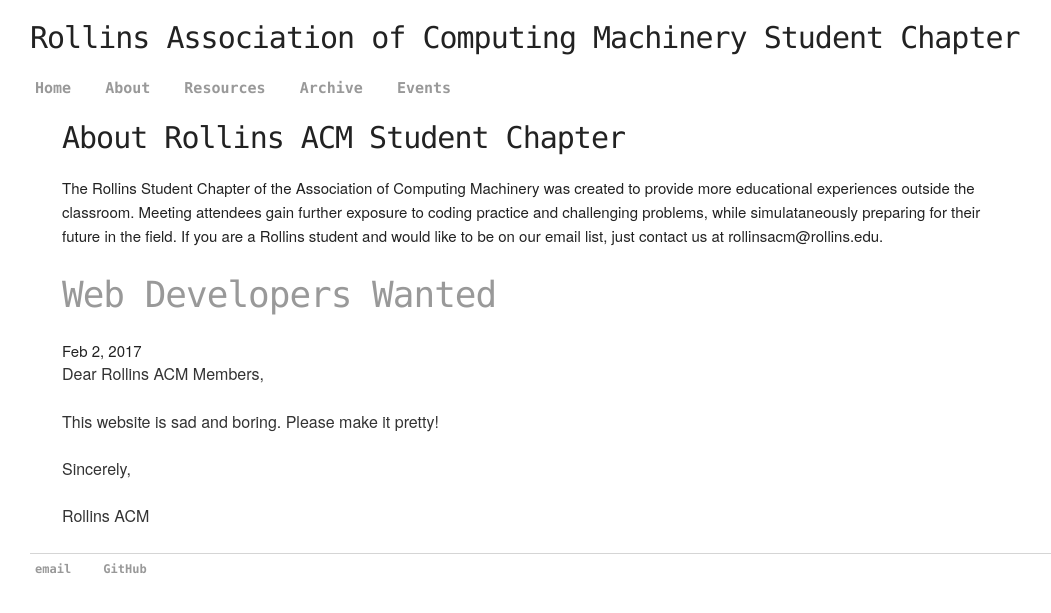
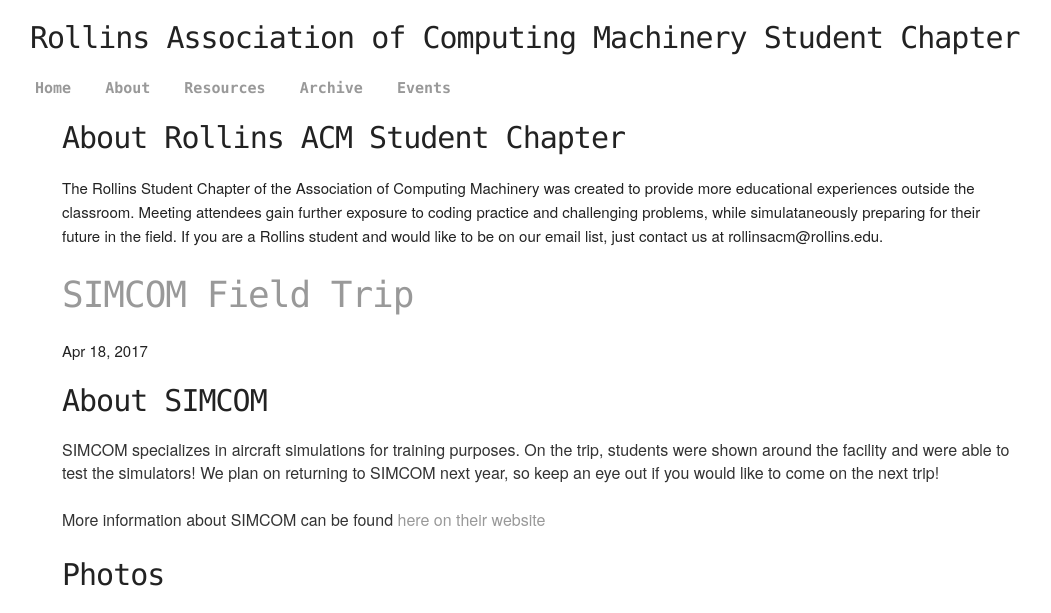
Before and after one commit to RollinsACM/RollinsACM.github.io, a Jekyll site: the page built from index.html, in a window 1280 px wide. Shown: the top 613 px of the page, without its empty margins (98-1149 px from the left). Built offline with Jekyll 4.4.1, drawn with Linux system fonts in a browser that asks for light colours; a script that is not in the unit is left out; some of the changed text lies outside the part shown; grey boxes are pictures that could not be loaded.

Commit message:
added GHC info

```diff
--- a/_posts/2017-02-02-web-developers-wanted.md
+++ b/_posts/2017-02-02-web-developers-wanted.md
@@ -1,14 +1,12 @@
 ---
 layout: post
 date: 2017-02-02
-title: Web Developers Wanted
+title: ACM Webiste
 ---
-
 
 Dear Rollins ACM Members,
 
-This website is sad and boring. Please make it pretty!
+We now have a website! Let's do cool things with it!
 
 Sincerely,
-
    Rollins ACM
--- /dev/null
+++ b/_posts/2017-04-18-simcom.md
@@ -0,0 +1,12 @@
+---
+layout: post
+date: 2017-04-18
+title: SIMCOM Field Trip
+---
+# About SIMCOM
+SIMCOM specializes in aircraft simulations for training purposes. On the trip, students were shown around the facility and were able to test the simulators! We plan on returning to SIMCOM next year, so keep an eye out if you would like to come on the next trip!
+
+More information about SIMCOM can be found [here on their website](www.simulator.com)
+
+# Photos
+<a data-flickr-embed="true" data-header="true"  href="https://www.flickr.com/gp/96382967@N04/PwC1ie" title="ACM SIMCOM Field Trip"><img src="https://c1.staticflickr.com/3/2877/33285107804_bac50c017c.jpg" width="500" height="375" alt="ACM SIMCOM Field Trip"></a><script async src="//embedr.flickr.com/assets/client-code.js" charset="utf-8"></script>
--- a/resources/index.html
+++ b/resources/index.html
@@ -20,7 +20,7 @@ title: Resources
     <li><a href="http://www.riptidesoftware.com/" target="_blank">Riptide Software</a></li>
     Attending conferences is also a great way to find internship opportunities! Here are some upcoming conferences:
     <li>SASE Southeast Regional at Georgia Tech (April 1). More info <a href="http://www.rc.sase.gatech.edu/" target="_blank">here.</a></li>
-    <li>Grace Hopper Celebration of Women in Computing (October). More info <a href="https://ghc.anitaborg.org/2017-student-academic/" target="_blank">here.</a></li>
+    <li>Grace Hopper Celebration of Women in Computing (October). More info <a href="ghc" target="_blank">here.</a></li>
 
     </div>
 </div>
```
Also changed, not shown: resources/ghc.md (added, +19 -0 lines).
